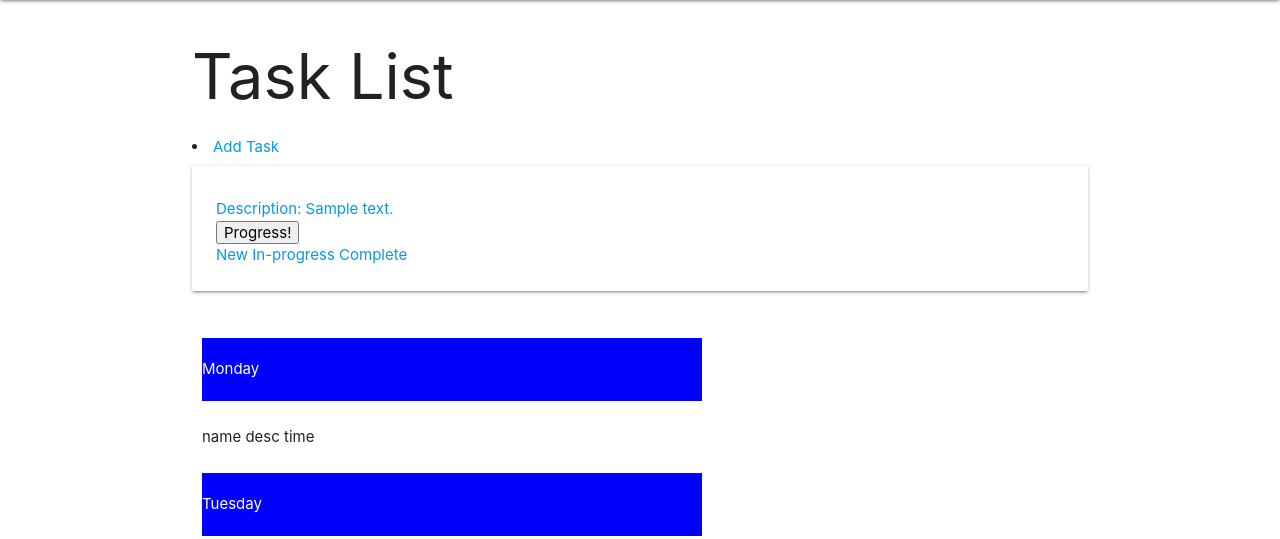
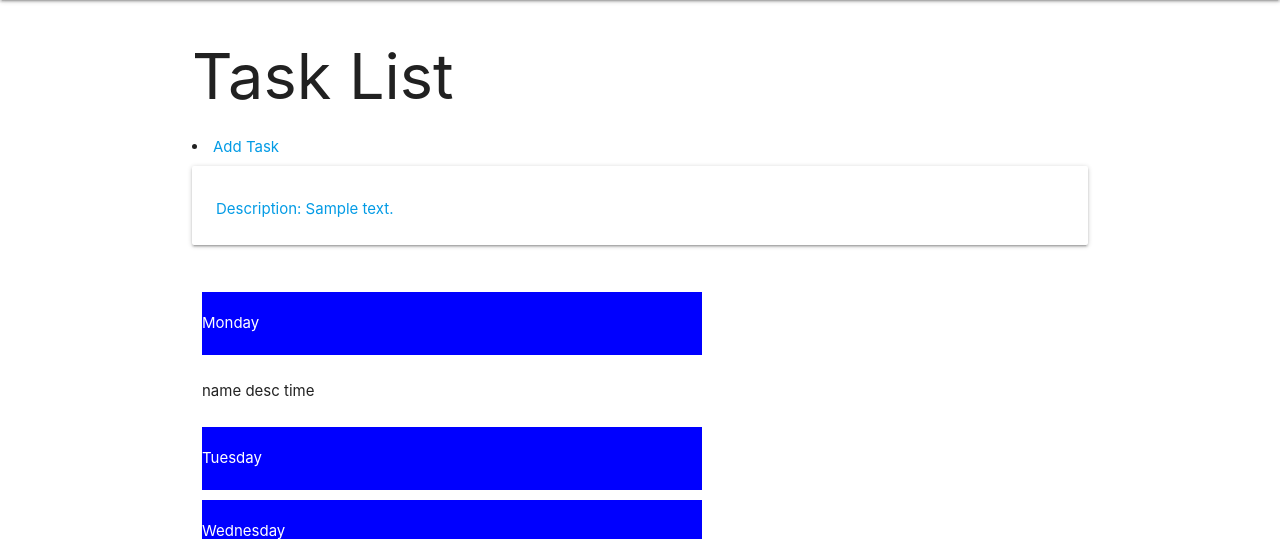
Before and after one commit to atheismann/level-up-your-life, a Django app: page /tasks/ in a window 1280 px wide. Shown: the part 64-603 px from the top of the page. Run offline with Django 3.2, Linux system fonts and the light colour scheme; tables that the repository leaves empty hold one stand-in row (values such as "Sample post").

Commit message:
add task_form

```diff
--- a/main_app/templates/main_app/task_form.html
+++ b/main_app/templates/main_app/task_form.html
@@ -1,3 +1,6 @@
+<!-- displaying task/create -->
+{% extends 'base.html' %}
+
 {% block content %}
   {% if object %}
     <h1>Edit <span class="teal-text">{{object.name}}</span></h1>
--- a/main_app/templates/main_app/task_list.html
+++ b/main_app/templates/main_app/task_list.html
@@ -12,14 +12,7 @@
             <span class="card-title">{{ task.name }}</span>
             <!-- Author -->
             <p>Description: {{ task.description }}</p>
-            <div class="pr-dropdown-hover">
-                <button class="drop-button">Progress!</button>
-                    <div class="pr-dropdown-content pr-bar-block pr-border">
-                      <a href="#" class="n">New</a>
-                      <a href="#" class="i">In-progress</a>
-                      <a href="#" class="c">Complete</a>
-                    </div>
-            </div>
+
         </div>
     </div>
   </a>
```
